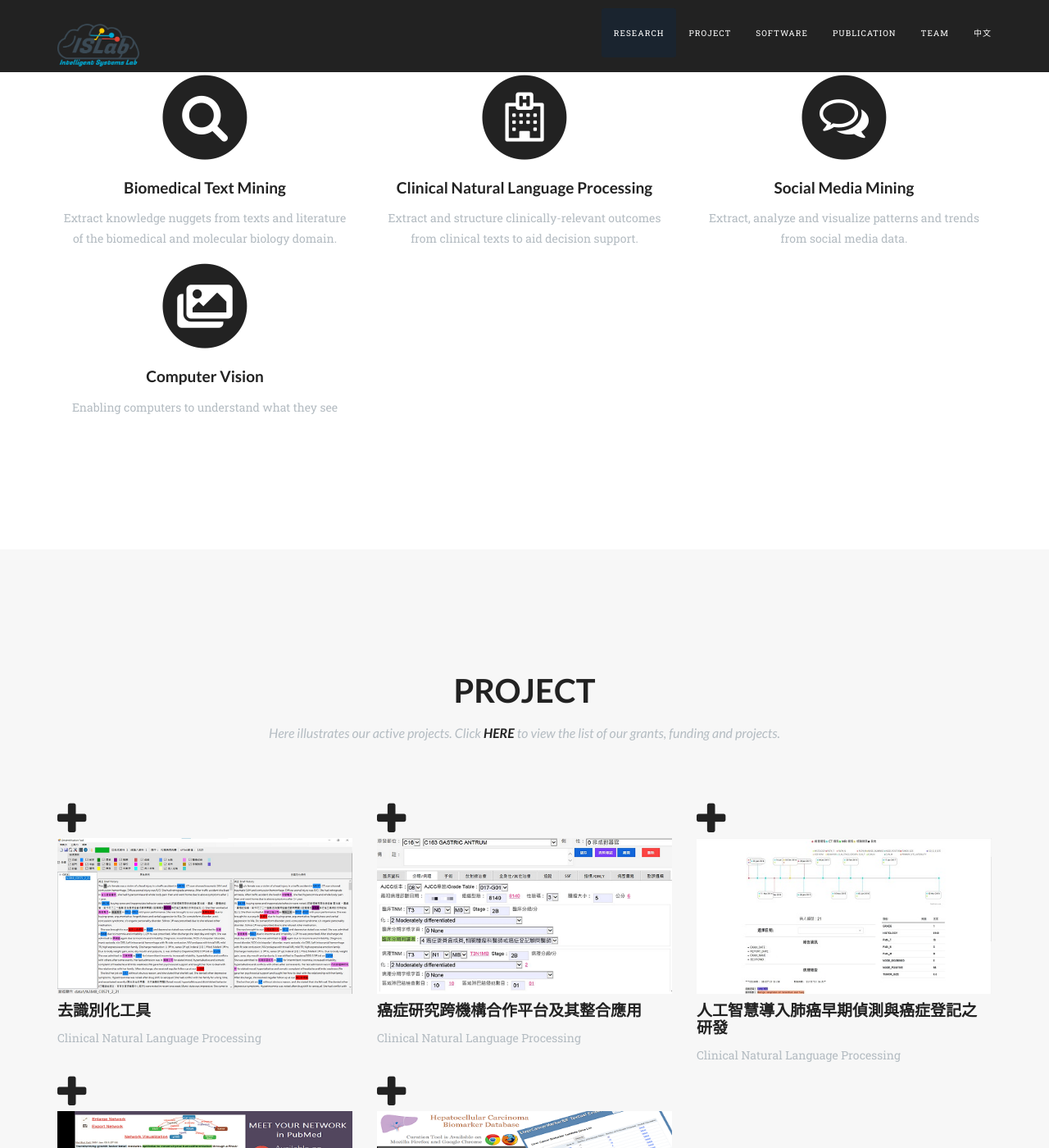
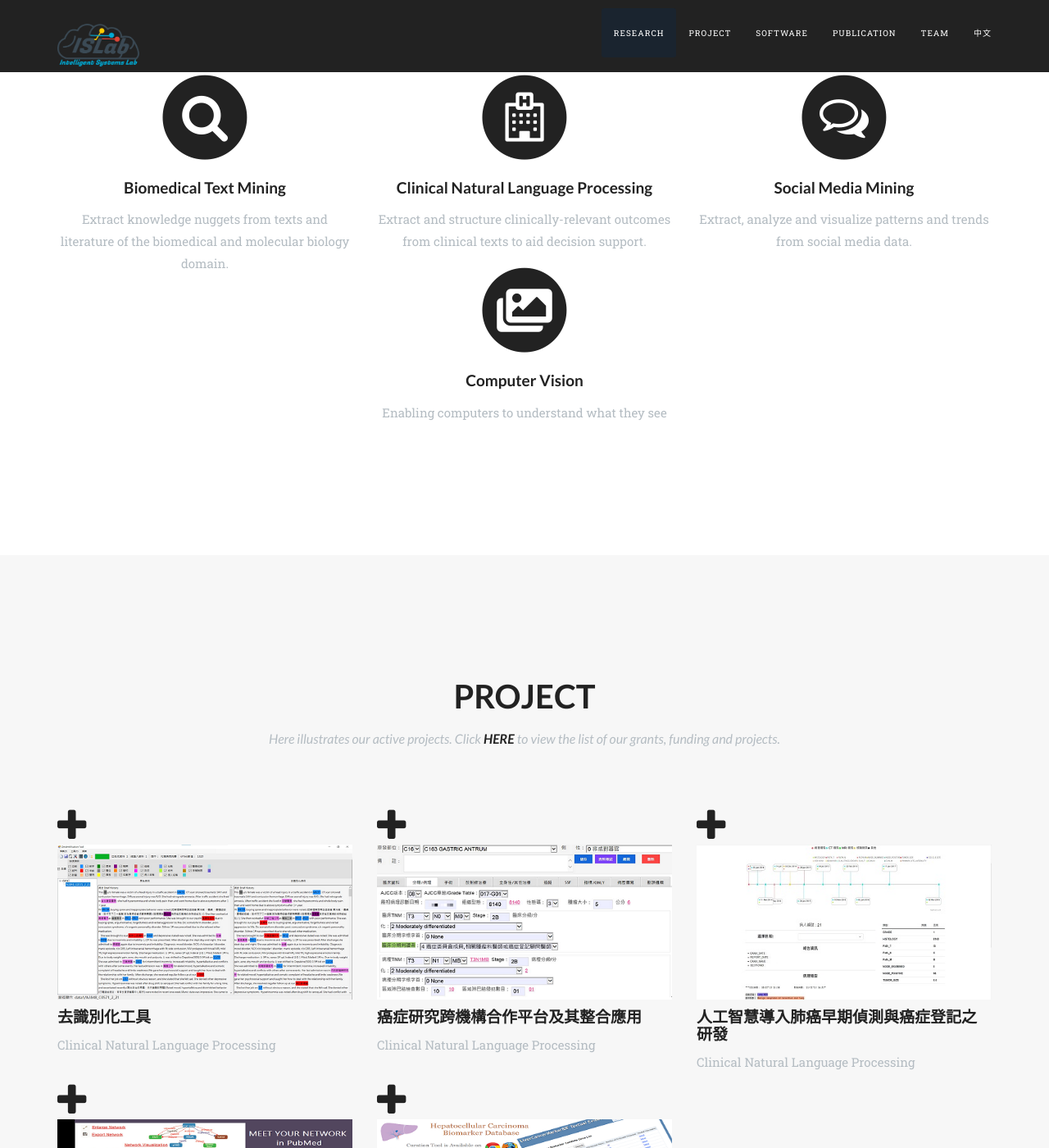
Before and after one commit to nkustislab/nkustislab.github.io, a Jekyll site: the page built from index.html, in a window 1280 px wide and 1400 px high, scrolled down 1123 px. Shown: the whole window at 82% size. Built offline with Jekyll 4.4.1, drawn with Linux system fonts in a browser that asks for light colours; nearby versions of some CDN libraries; some web fonts are replaced.

Commit message:
agency css

```diff
--- a/home/css/agency.css
+++ b/home/css/agency.css
@@ -19,8 +19,8 @@ body {
 }
 
 p {
-    font-size: 14px;
-    line-height: 1.75;
+    font-size: 15px;
+    line-height: 1.80;
 }
 
 p.large {
```
